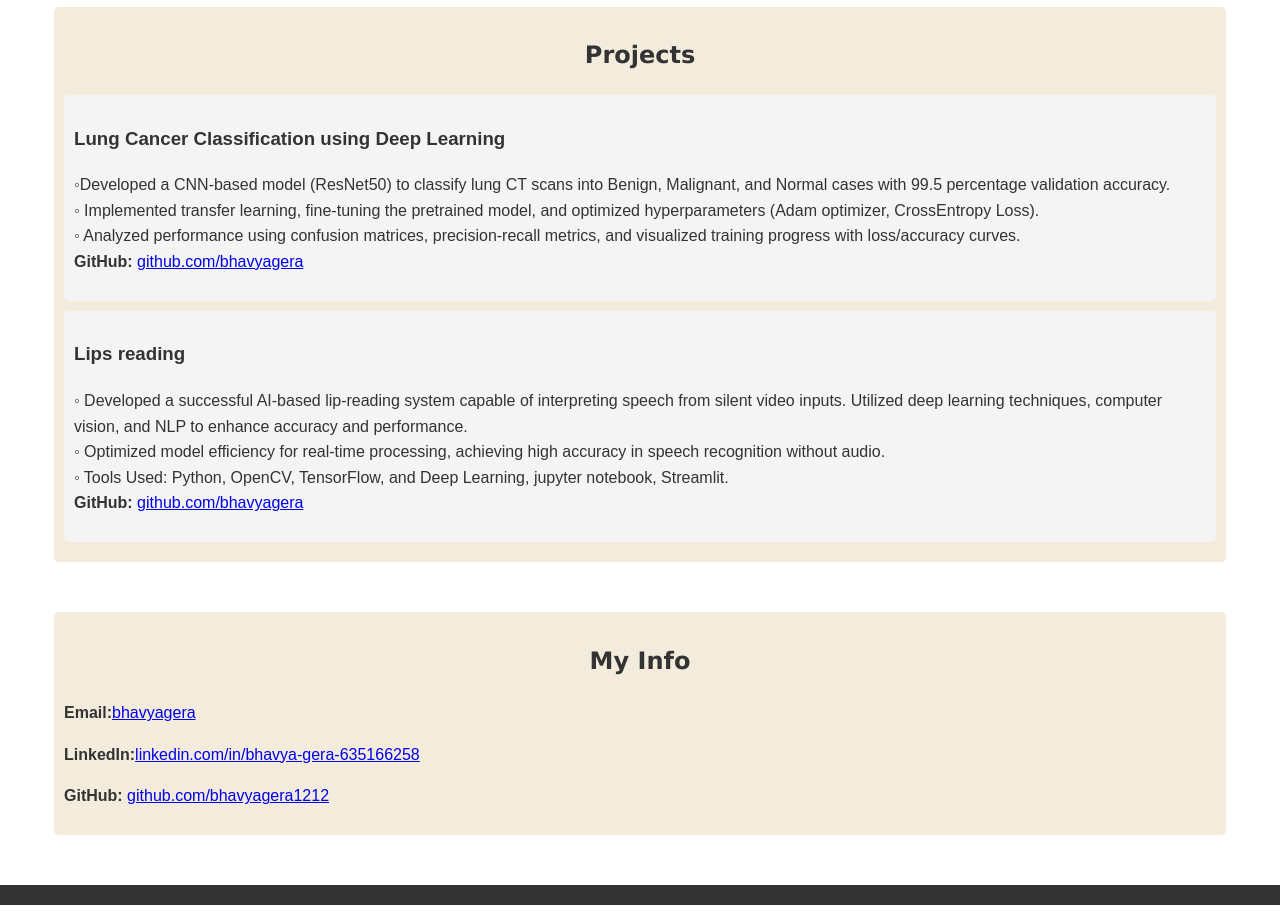
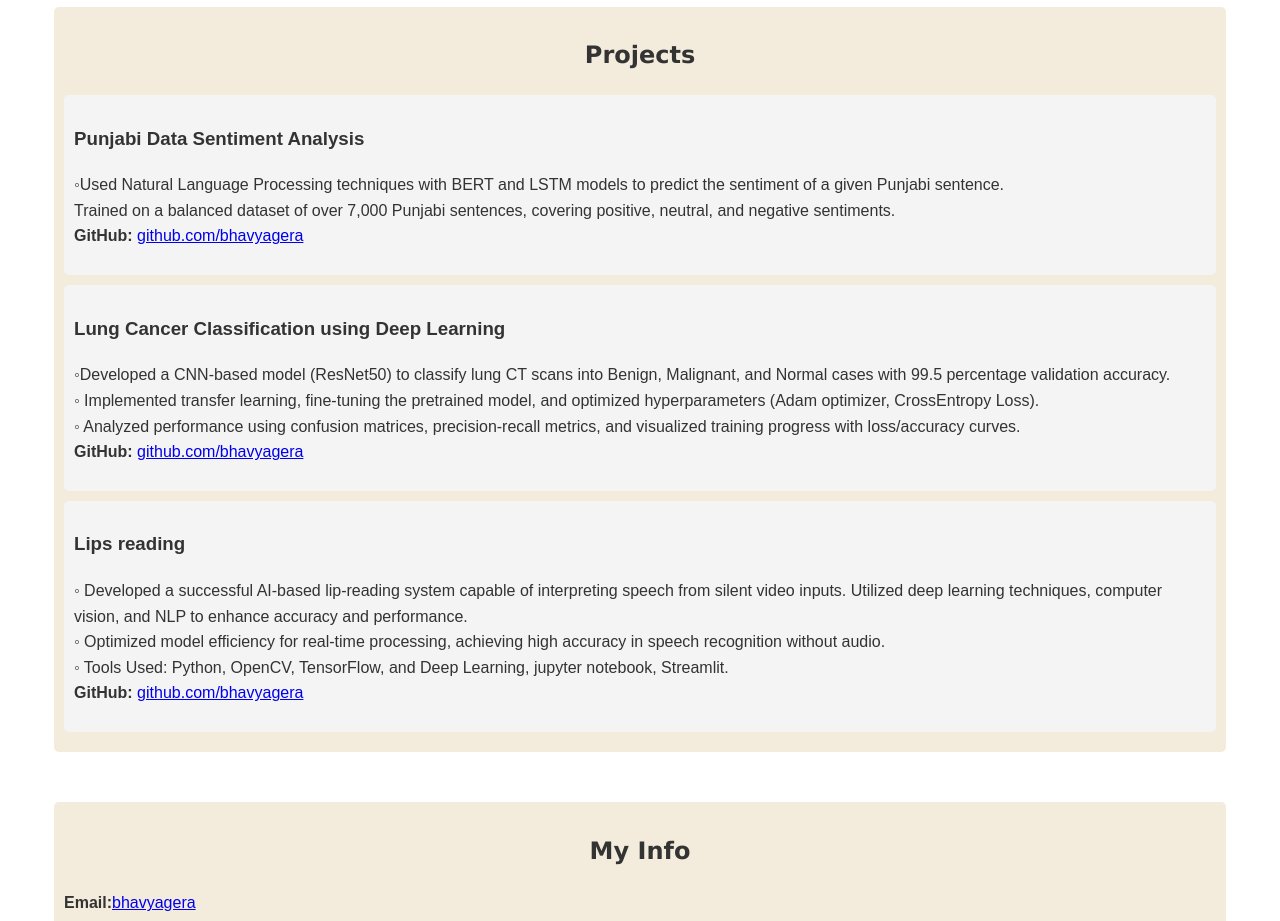
Before and after one commit to bhavyagera1212/portfolio, a plain HTML site: page index.html in a window 1280 px wide. Shown: the part 1580-2501 px from the top of the page. Drawn offline with Linux system fonts and the light colour scheme.

Commit message:
Update index.html

```diff
--- a/index.html
+++ b/index.html
@@ -84,6 +84,16 @@
             </div> -->
 
              <div class="project">
+                <h3><b> Punjabi Data Sentiment Analysis</b></h3>
+                <p> ◦Used Natural Language Processing techniques with BERT and LSTM models to predict the sentiment of
+ a given Punjabi sentence. <br>
+                        Trained on a balanced dataset of over 7,000 Punjabi sentences, covering positive, neutral, and negative
+ sentiments. <br>
+                <strong>GitHub:</strong> <a href="https://github.com/bhavyagera1212/sentimentAnalysis-PunjabiData" target="_blank">github.com/bhavyagera</a>
+                    </p>
+            </div>
+
+             <div class="project">
                 <h3><b>Lung Cancer Classification using Deep Learning</b></h3>
                 <p> ◦Developed a CNN-based model (ResNet50) to classify lung CT scans into Benign, Malignant, and Normal
                         cases with 99.5 percentage validation accuracy. <br>
```
